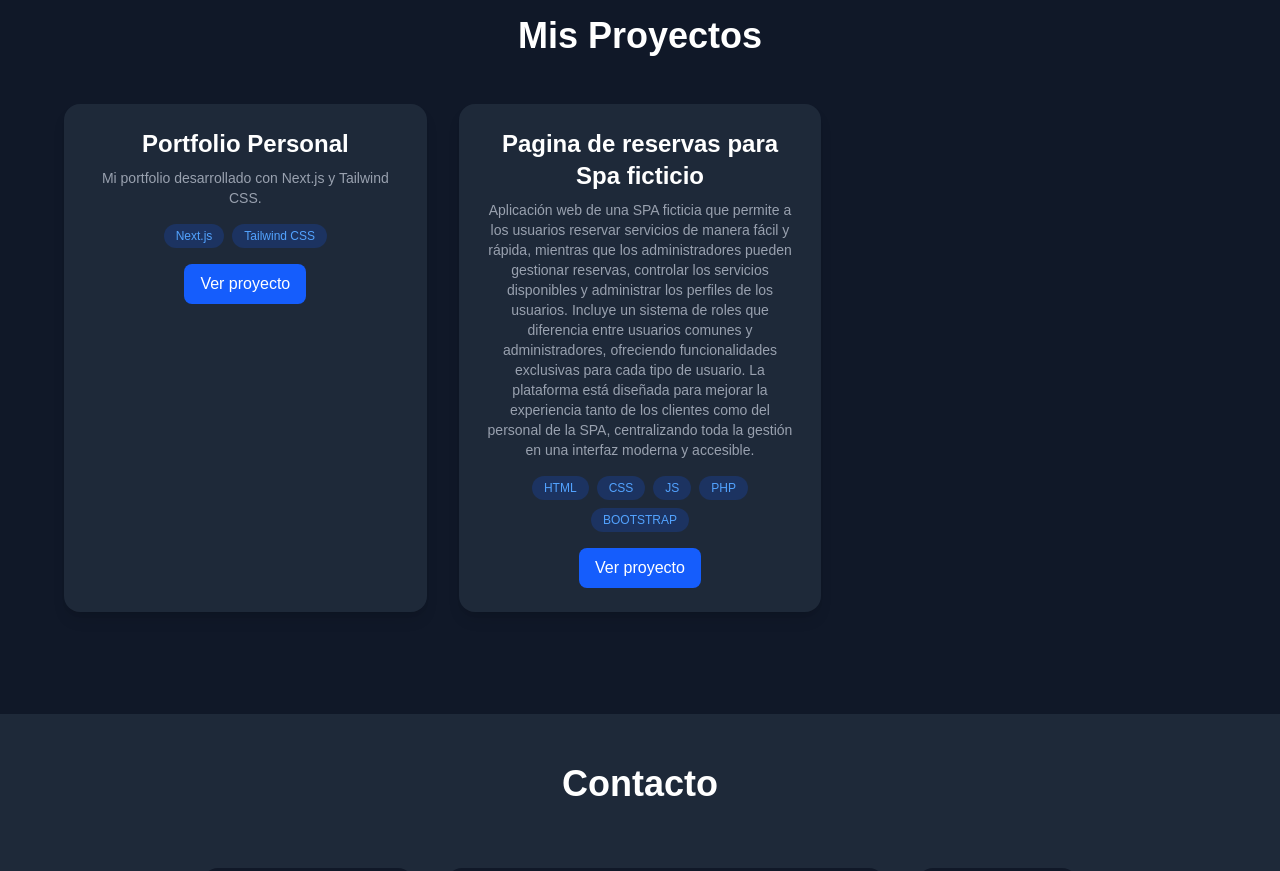
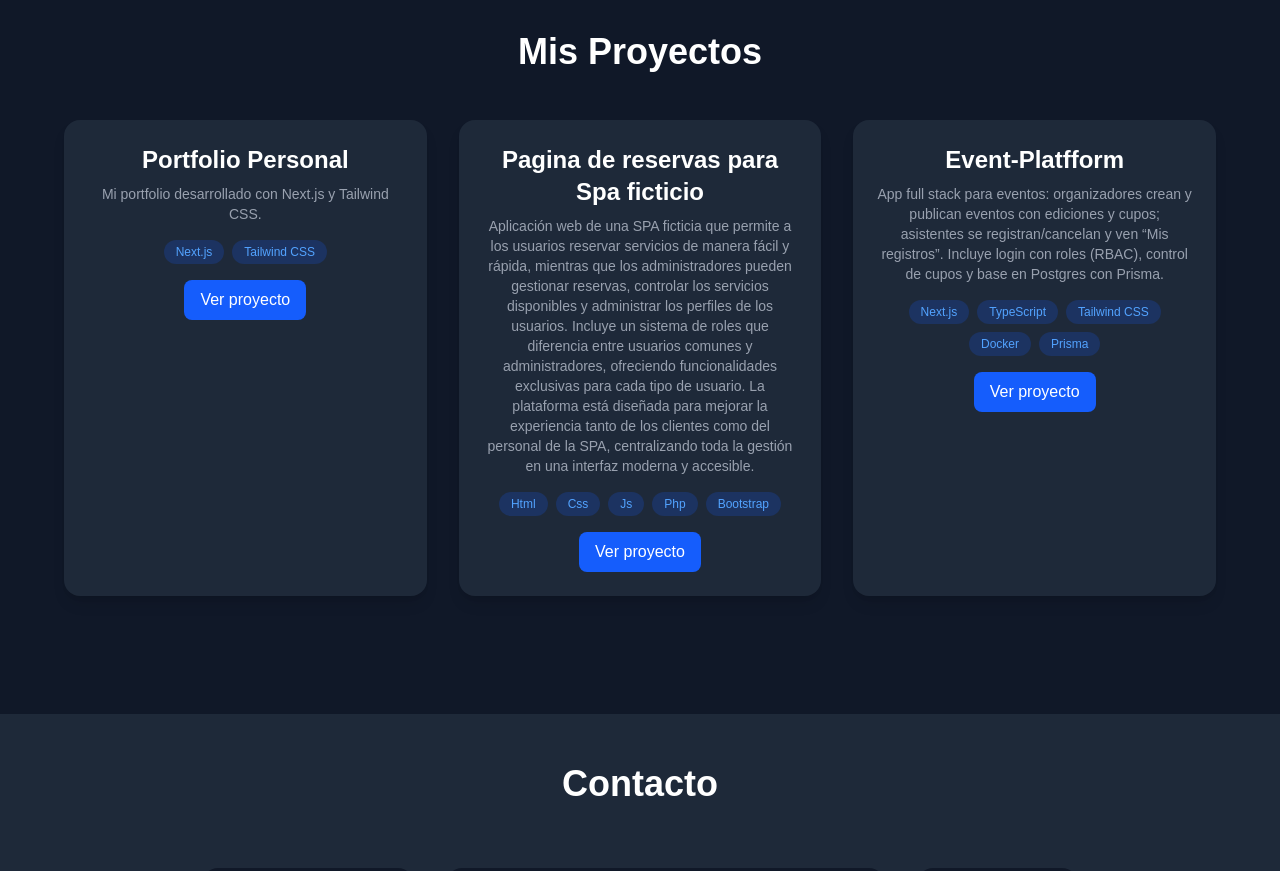
Before and after one commit to Lukas4-hub/Portfolio-Web2026, a Next.js app: page / in a window 1280 px wide. Shown: the part 1880-2751 px from the top of the page. Built offline with nearby package versions, Linux system fonts and the light colour scheme.

Commit message:
Proyecto nuevo

```diff
--- a/src/data/proyectos.js
+++ b/src/data/proyectos.js
@@ -10,9 +10,17 @@ export const proyectos = [
       slug: "Onsen-Spa",
       titulo: "Pagina de reservas para Spa ficticio",
       descripcion: "Aplicación web de una SPA ficticia que permite a los usuarios reservar servicios de manera fácil y rápida, mientras que los administradores pueden gestionar reservas, controlar los servicios disponibles y administrar los perfiles de los usuarios. Incluye un sistema de roles que diferencia entre usuarios comunes y administradores, ofreciendo funcionalidades exclusivas para cada tipo de usuario. La plataforma está diseñada para mejorar la experiencia tanto de los clientes como del personal de la SPA, centralizando toda la gestión en una interfaz moderna y accesible.",
-      tecnologias: ["HTML", "CSS","JS","PHP","BOOTSTRAP"],
+      tecnologias: ["Html", "Css","Js","Php","Bootstrap"],
       link: "https://github.com/Lukas4-hub/Onsen-Spa"
+    },
+    {
+      slug: "Event-Platfform",
+      titulo: "Event-Platfform",
+      descripcion: "App full stack para eventos: organizadores crean y publican eventos con ediciones y cupos; asistentes se registran/cancelan y ven “Mis registros”. Incluye login con roles (RBAC), control de cupos y base en Postgres con Prisma.",
+      tecnologias: ["Next.js","TypeScript","Tailwind CSS","Docker","Prisma"],
+      link: "https://github.com/Lukas4-hub/event-plattform"
     },
 
 
+
   ];
```
